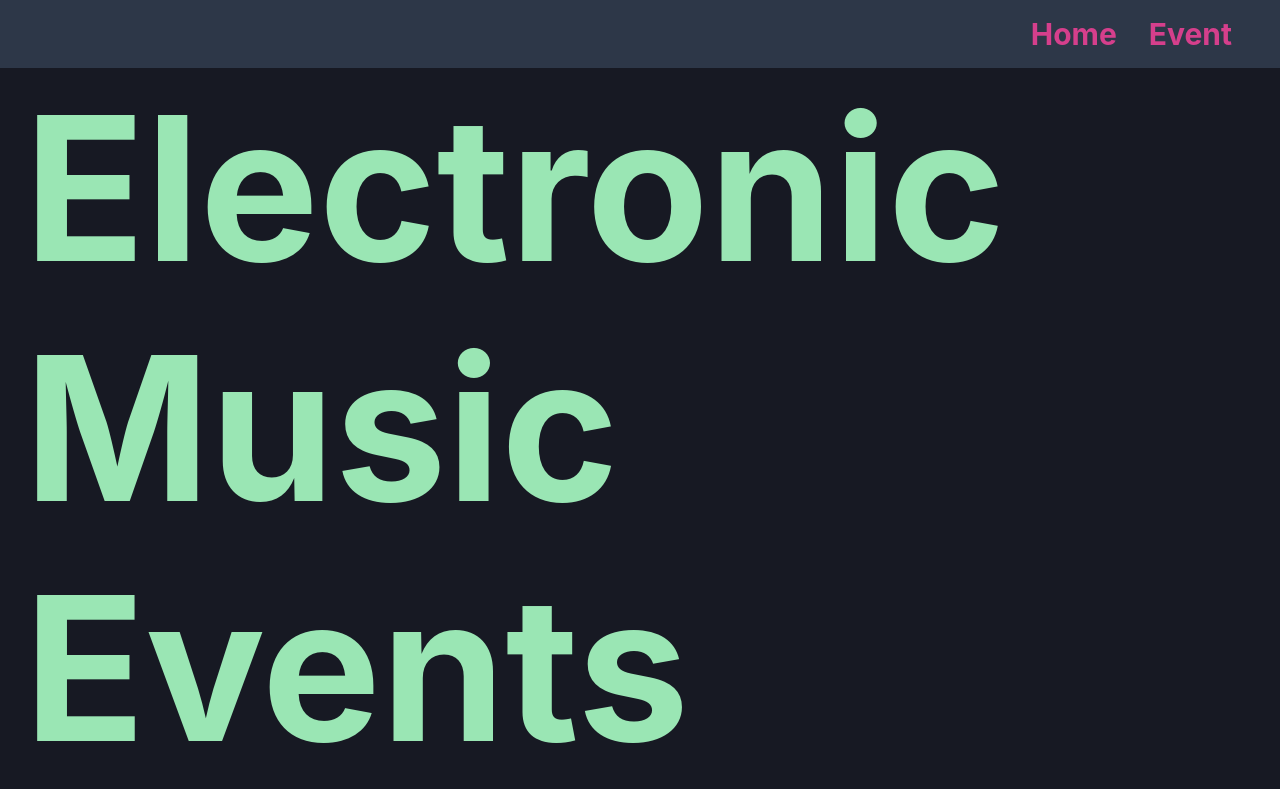
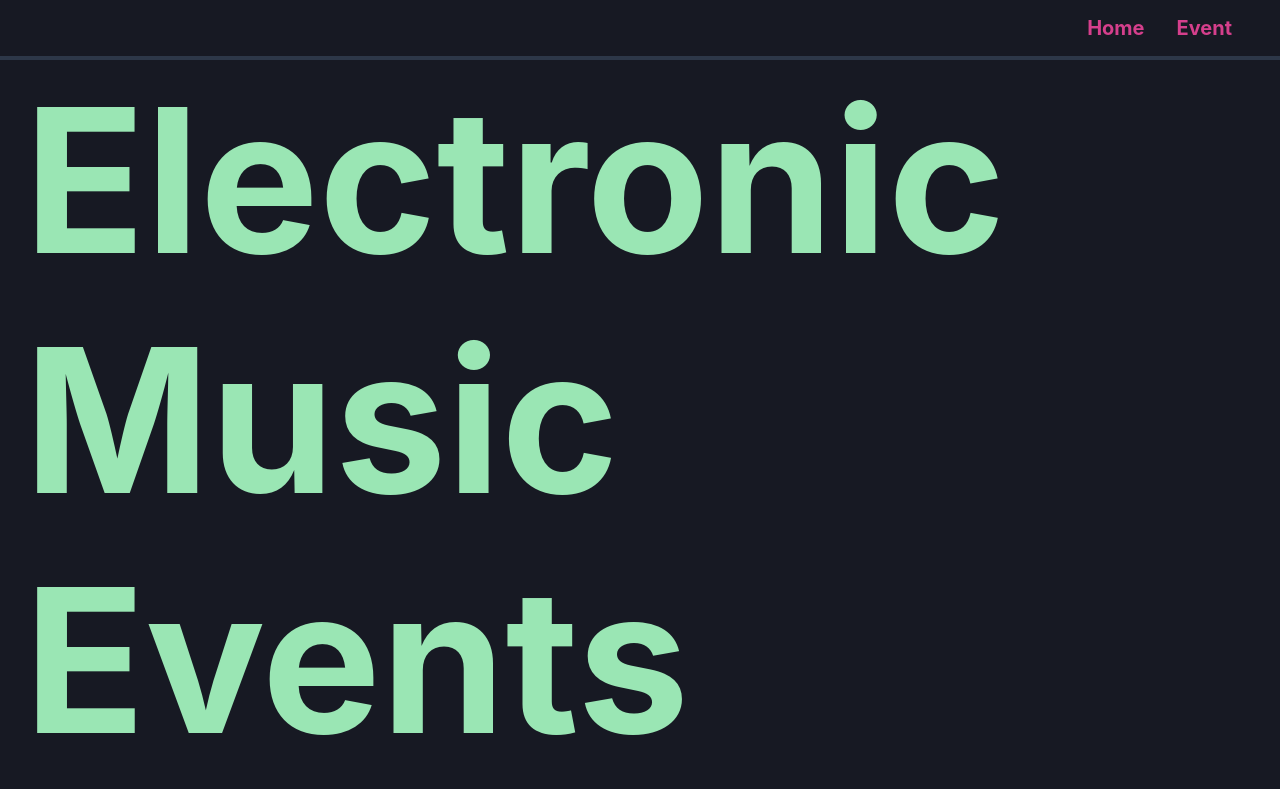
Before and after one commit to XML3/starter-final-project-react, a React (Vite) app: page / in a window 1280 px wide. Shown: the top 789 px of the page. Built offline with nearby package versions, Linux system fonts and the light colour scheme; no server answers.

Commit message:
modified navigation colour and font size

```diff
--- a/src/components/Navigation.jsx
+++ b/src/components/Navigation.jsx
@@ -3,14 +3,20 @@ import { Box, Heading, Flex } from "@chakra-ui/react";
 
 export const Navigation = () => {
   return (
-    <Box bgColor={"gray.700"} align={"right"} p={4}>
+    <Box
+      borderBottom={"4px"}
+      borderColor="gray.700"
+      bgColor={"gray.900"}
+      align={"right"}
+      p={4}
+    >
       <Flex justify={"flex-end"}>
-        <Heading color={"pink.500"} size="lg" mr={8}>
+        <Heading color={"pink.500"} size="md" mr={8}>
           <Link to="/">Home</Link>
         </Heading>
 
         <Link to="/event/1">
-          <Heading color={"pink.500"} size="lg" mr={8}>
+          <Heading color={"pink.500"} size="md" mr={8}>
             Event
           </Heading>
         </Link>
```
